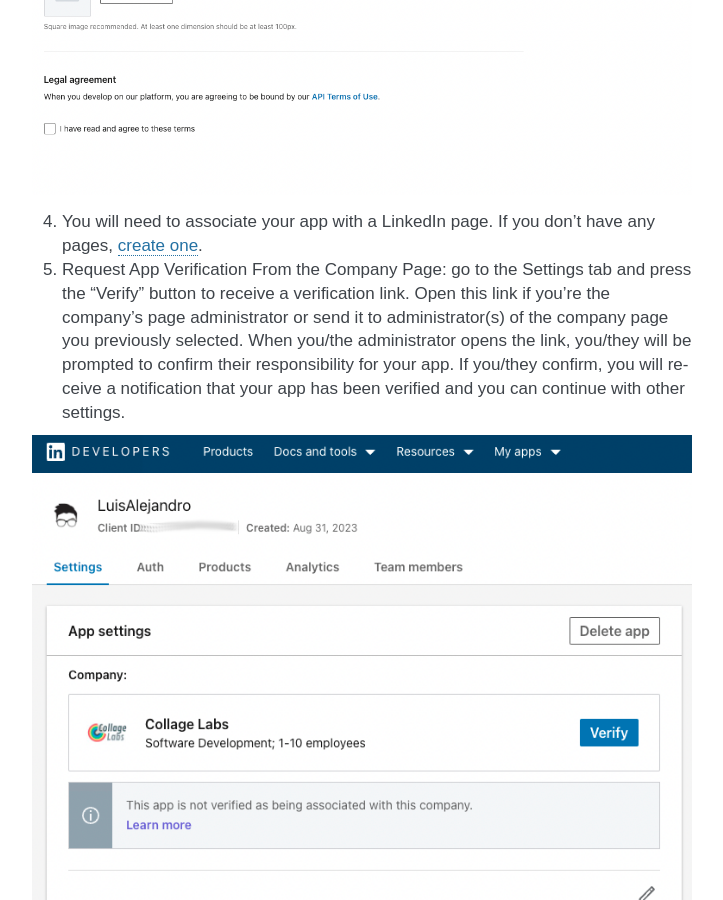
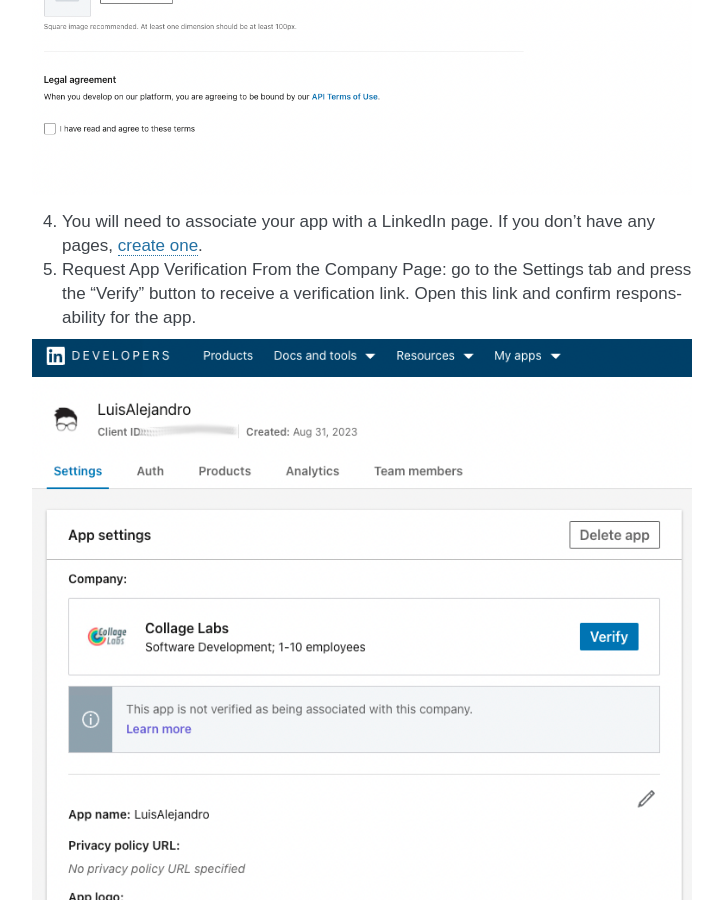
Before and after one commit to LuisAlejandro/agoras, a Sphinx documentation site: the page built from docs/credentials/linkedin.rst, in a window 1280 px wide and 900 px high, scrolled down 1081 px. Shown: the whole window, without its empty margins (388-1111 px from the left). Built offline with Sphinx 7.4.7, drawn with Linux system fonts in a browser that asks for light colours.

Commit message:
`[REF]` Improving documentation.

```diff
--- a/MAINTAINER.rst
+++ b/MAINTAINER.rst
@@ -80,12 +80,14 @@
 -------------------
 
 1. Create a new milestone in GitHub. Assign existing bugs to your new milestone.
+
 2. Start a new hotfix.
 ::
 
     git flow hotfix start <new version>
 
 3. Code your hotfix.
+
 4. Bump your version (check everything before next step).
 ::
 
--- a/docs/credentials/linkedin.rst
+++ b/docs/credentials/linkedin.rst
@@ -21,7 +21,7 @@
 
 4. You will need to associate your app with a LinkedIn page. If you don't have any pages, `create one <https://www.linkedin.com/company/setup/new/>`_.
 
-5. Request App Verification From the Company Page: go to the Settings tab and press the "Verify" button to receive a verification link. Open this link if you're the company's page administrator or send it to administrator(s) of the company page you previously selected. When you/the administrator opens the link, you/they will be prompted to confirm their responsibility for your app. If you/they confirm, you will receive a notification that your app has been verified and you can continue with other settings.
+5. Request App Verification From the Company Page: go to the Settings tab and press the "Verify" button to receive a verification link. Open this link and confirm responsability for the app.
 
 .. image:: images/linkedin-3.png
 
```
